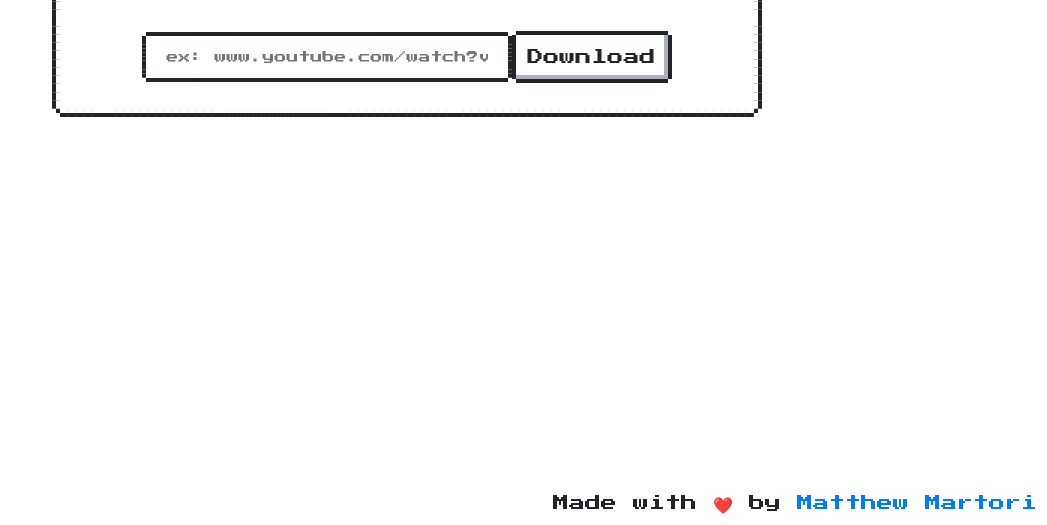
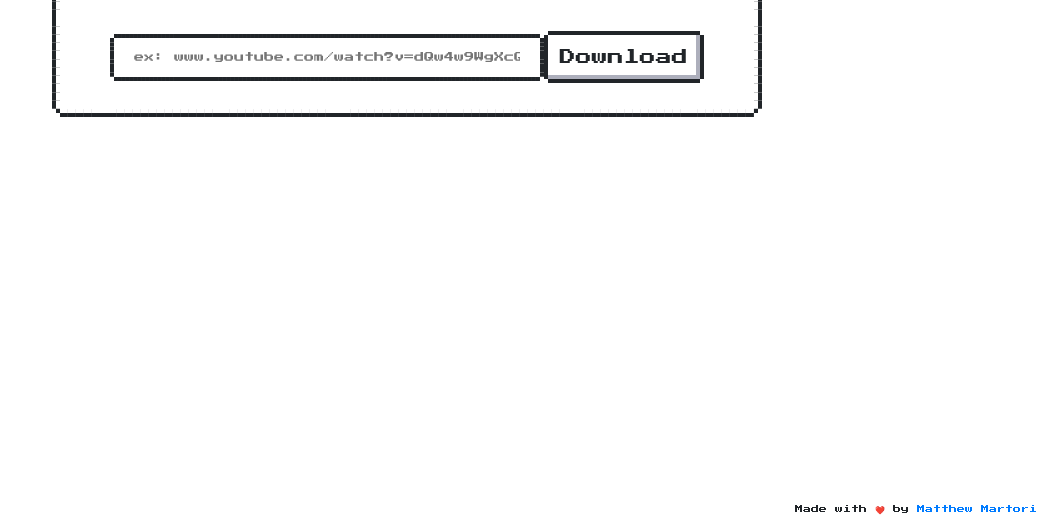
Before and after one commit to AmpHub/youtubesampler, a website: page static/index.html in a window 1280 px wide. Shown: the part 275-800 px from the top of the page, without its empty margins (233-1280 px from the left). Drawn offline with nearby package versions, Linux system fonts and the light colour scheme.

Commit message:
style tweaks

```diff
--- a/static/index.html
+++ b/static/index.html
@@ -24,7 +24,7 @@
     }
 
     .inputbox {
-      width: 85%;
+      width: 95%;
       margin: auto;
       /* border: 1px solid black; */
       padding: 10px;
@@ -32,7 +32,7 @@
 
     .urlInput {
       width: 75%;
-      font-size: 12px;
+      font-size: 10px;
     }
 
     .title {
@@ -44,6 +44,7 @@
 
     .credit {
       position: fixed;
+      font-size: 8px;
       bottom: 10px;
       right: 10px;
     }
```
